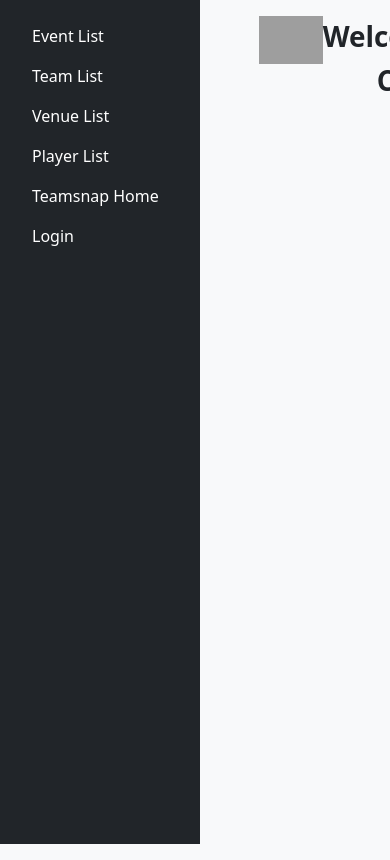
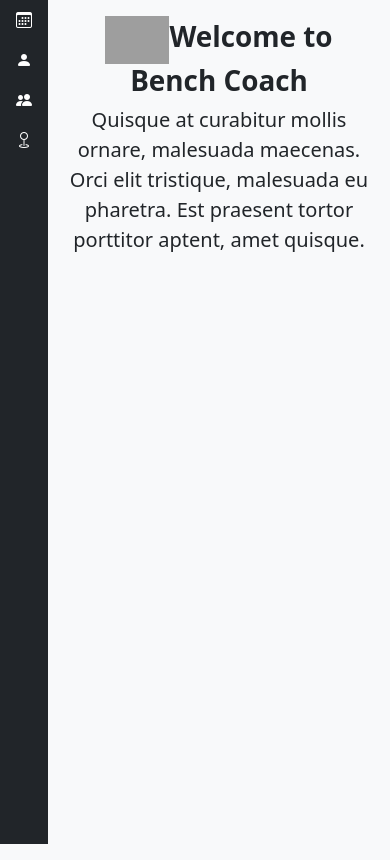
Before and after one commit to anthonyscorrea/benchcoach, a Django app: page / in a window 390 px wide; the page is wider, and only the part inside the window is pictured. Shown: the part 58-918 px from the top of that part. Run offline with Django 3.2, Linux system fonts and the light colour scheme; a user stored in the database is signed in; data comes from the database, SQL or seed files in the repository; parts of the project's set-up code (start-up, migrations or seed data) failed here and were passed over; some libraries are stand-ins or nearby versions; grey boxes are pictures that could not be loaded.

Commit message:
add sidebar nav, fixes

```diff
--- a/benchcoach/templates/benchcoach/event-list.html
+++ b/benchcoach/templates/benchcoach/event-list.html
@@ -14,6 +14,7 @@ Events
     <ul class="list-group">
         {% for event in events %}
             <li class="list-group-item">
+            <h6>{{ event.away_team|default_if_none:"" }} vs. {{ event.home_team|default_if_none:"" }}</h6>
                 {{ event.start.date }}<br>{{ event.start.time }}<br>
             <a href="{% url 'edit lineup' event_id=event.id %}">Edit Lineup...</a>
             </li>
--- a/benchcoach/templates/benchcoach/list.html
+++ b/benchcoach/templates/benchcoach/list.html
@@ -12,7 +12,7 @@
 
 {% block content %}
     <ul class="list-group">
-        {% for object in object_list %}
+        {% for object in object_list|dictsort:"name.lower" %}
             <li class="list-group-item">{{ object }}</li>
         {% endfor %}
     </ul>
--- a/benchcoach/urls.py
+++ b/benchcoach/urls.py
@@ -4,9 +4,9 @@ from . import views
 
 urlpatterns = [
     path('lineup/edit/<int:event_id>', views.lineup_edit, name="edit lineup"),
-    path('events/list', views.EventListView.as_view(), name="event list"),
+    path('events/list/', views.EventListView.as_view(), name="event list"),
     path('events/<int:pk>/detail', views.EventDetailView.as_view(), name="event detail"),
-    path('players/list', views.PlayerListView.as_view(), name="player list"),
-    path('teams/list', views.TeamListView.as_view(), name="team list"),
-    path('venues/list', views.VenueListView.as_view(), name="venue list")
+    path('players/list/', views.PlayerListView.as_view(), name="player list"),
+    path('teams/list/', views.TeamListView.as_view(), name="team list"),
+    path('venues/list/', views.VenueListView.as_view(), name="venue list")
 ]
--- a/benchcoachproject/settings.py
+++ b/benchcoachproject/settings.py
@@ -133,4 +133,4 @@ MEDIA_URL = '/media/'
 MEDIA_ROOT = os.path.join(BASE_DIR, 'media')
 
 LOGIN_URL = "/login"
-LOGIN_REDIRECT_URL = ""
+LOGIN_REDIRECT_URL = "/"
--- a/benchcoachproject/urls.py
+++ b/benchcoachproject/urls.py
@@ -18,12 +18,13 @@ from django.urls import path, include
 from django.conf.urls.static import static
 from django.conf import settings
 
-from .views import welcome, login
+from .views import welcome, login_view
 
 urlpatterns = [
     path("", welcome, name="home"),
     path("", include("benchcoach.urls")),
     path("admin/", admin.site.urls),
     path("teamsnap/", include("teamsnap.urls")),
-    path("login", login, name="login"),
+    path("login", login_view, name="login_view"),
+    path("welcome", welcome, name="welcome")
 ] + static(settings.MEDIA_URL, document_root=settings.MEDIA_ROOT)
--- a/benchcoachproject/views.py
+++ b/benchcoachproject/views.py
@@ -5,11 +5,11 @@ from django.contrib.auth.decorators import login_required
 
 @login_required()
 def welcome(request):
-  pages = ['event list', 'team list', 'venue list', 'player list', 'teamsnap home', 'login']
+  pages = ['event list', 'team list', 'venue list', 'player list', 'teamsnap home', 'login_view']
   return render(request,'home.html',{'pages':pages})
 
 
-def login(request):
+def login_view(request):
   if request.method == 'POST':
     username = request.POST.get('username')
     password = request.POST.get('password')
@@ -17,11 +17,10 @@ def login(request):
     try:
       user = authenticate(request, username=username, password=password)
       if user is not None:
-        print('Login')
-        login(request,user)
+        login(request, user)
         return redirect(reverse('home'))
       else:
-        print("Someone tried to login and failed.")
+        print("Someone tried to login_view and failed.")
         print("They used username: {} and password: {}".format(username, password))
 
         return redirect('/')
--- a/templates/base.html
+++ b/templates/base.html
@@ -9,7 +9,7 @@
 
 
 <body class="bg-light">
-
+<header class="min-vw-100">
     <div>
         {% block navbar %}
             {% include 'navbar.html' %}
@@ -19,13 +19,15 @@
         {% block header %}
         {% endblock %}
     </div>
+</header>
 
-<div class="row flex-row flex-nowrap">
-    <div class="col-auto">
+<div class="d-inline-flex min-vw-100">
+    <div class="">
         {% block sidebar %}
+            {% include 'sidebar.html' %}
         {% endblock %}
     </div>
-    <div class="container my-2 col-sm min-vh-100">
+    <div class="container m-2">
         <h1>{% block page_heading %}{% endblock %}</h1>
         {% block content %}{% endblock %}
     </div>
--- a/templates/home.html
+++ b/templates/home.html
@@ -1,25 +1,11 @@
 {% extends "base.html" %}{% load static %}
 
 {% block title %}Bench Coach Home{% endblock %}
-{% block sidebar %}
-
-    <div class="d-flex flex-column flex-shrink-0 p-3 text-white bg-dark min-vh-100 " style="width: 200px;">
-        <ul class="nav nav-pills flex-column mb-auto">
-            {% for page in pages %}
-                <li class="nav-item">
-                    <a class="nav-link text-white" style="text-transform:capitalize;" href="{% url page %}"
-                       aria-current="page">{{ page }} </a>
-                </li>
-            {% endfor %}
-        </ul>
-    </div>
-
-{% endblock %}
 {% block content %}
     <div class="text-center my-2">
     <h1><img class="mx-auto" src="{% static 'benchcoach.svg' %}" style="width: 64px;" /><strong>Welcome to Bench Coach</strong></h1>
     <div class="col-lg-6 m-auto">
-        <p class="lead mb-4 d-none">Quisque at curabitur mollis ornare, malesuada maecenas. Orci elit tristique, malesuada eu pharetra. Est praesent tortor porttitor aptent, amet quisque.</p>
+        <p class="lead mb-4">Quisque at curabitur mollis ornare, malesuada maecenas. Orci elit tristique, malesuada eu pharetra. Est praesent tortor porttitor aptent, amet quisque.</p>
 {#        <div class="d-grid gap-2 d-sm-flex justify-content-sm-center mx-1">#}
 {#            <button class="btn btn-primary" type="button">Login</button><button class="btn btn-outline-secondary" type="button">Sign Up</button>#}
 {#        </div>#}
--- a/templates/login.html
+++ b/templates/login.html
@@ -2,10 +2,11 @@
 
 {% block title %}Bench Coach Home{% endblock %}
 
+{% block sidebar %}{% endblock %}
 {% block content %}
     <div class="text-center d-flex flex-column justify-content-center align-items-center mb-4">
         <form style="width: 100%;   max-width: 330px;   padding: 15px;   margin: 0 auto;"
-              method="post" action="{% url "login" %}">
+              method="post" action="{% url "login_view" %}">
             {% csrf_token %}
 
             <img class="mb-4" src="{% static "benchcoach.svg" %}" width="72" height="72"/>
--- /dev/null
+++ b/templates/sidebar.html
@@ -0,0 +1,39 @@
+<div class="bg-dark min-vh-100" >
+    <ul class="nav nav-pills flex-column mb-auto">
+        <li class="nav-item">
+            <a class="nav-link {{ events_tab }} text-white" href="{% url 'event list' %}">
+                <div class="d-inline-block">
+                <i class="bi bi-calendar3"></i>
+                <span class="d-none d-print-inline-block d-sm-inline-block d-md-inline-block d-lg-inline-block d-xl-inline-block d-xxl-inline-block mx-1 my-auto text-white">
+                    Events
+                </span>
+                    </div>
+            </a>
+        </li>
+        <li class="nav-item">
+            <a class="nav-link {{ members_tab }} text-white" href="{% url 'player list' %}">
+                <i class="bi bi-person-fill"></i>
+                <span class="d-none d-print-inline-block d-sm-inline-block d-md-inline-block d-lg-inline-block d-xl-inline-block d-xxl-inline-block mx-1 my-auto text-white">
+                Players
+                </span>
+            </a>
+        </li>
+        <li class="nav-item">
+            <a class="nav-link {{ opponents_tab }} text-white" href="{% url 'team list' %}">
+                <i class="bi bi-people-fill"></i>
+                <span class="d-none d-print-inline-block d-sm-inline-block d-md-inline-block d-lg-inline-block d-xl-inline-block d-xxl-inline-block mx-1 my-auto text-white">
+                Teams
+                </span>
+            </a>
+        </li>
+
+        <li class="nav-item">
+            <a class="nav-link {{ venues_tab }} text-white" href="{% url 'venue list' %}">
+                <i class="bi bi-geo"></i>
+                <span class="d-none d-print-inline-block d-sm-inline-block d-md-inline-block d-lg-inline-block d-xl-inline-block d-xxl-inline-block mx-1 my-auto text-white">
+                Venues
+                </span>
+            </a>
+        </li>
+    </ul>
+</div>
```
Lines whose indentation alone changed are shown as unchanged.
